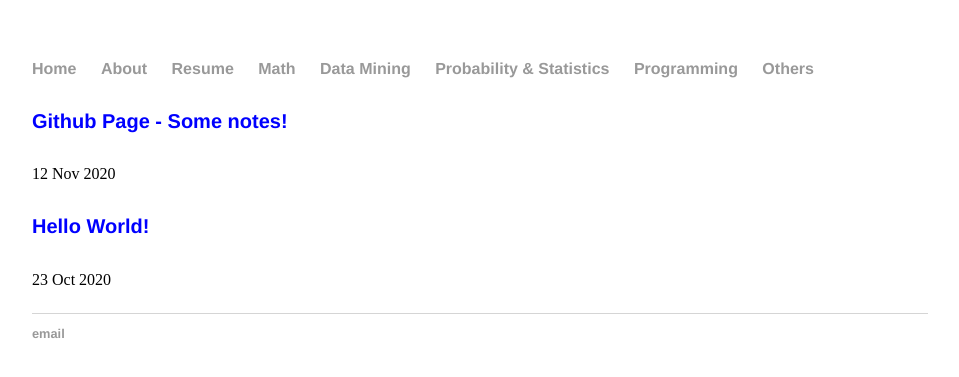
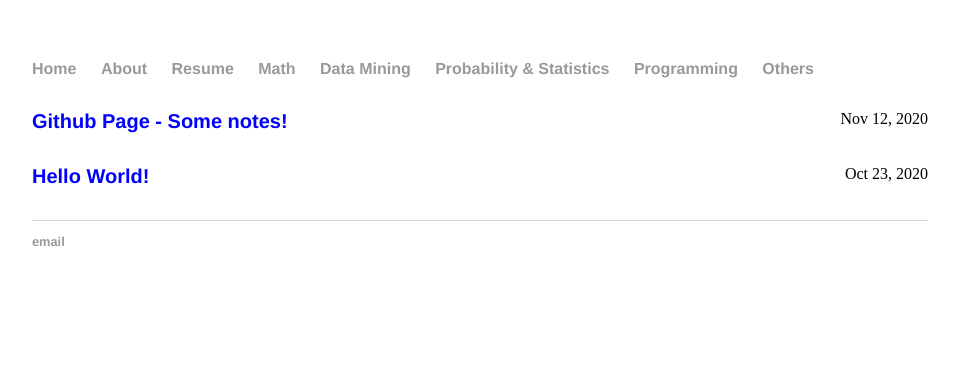
Before and after one commit to lytranp/lytranp.github.io, a Jekyll site: the page built from others/index.html, in a window 1280 px wide. Shown: the top 377 px of the page, without its empty margins (160-1119 px from the left). Built offline with Jekyll 4.4.1, drawn with Linux system fonts in a browser that asks for light colours.

Commit message:
Update index.html

```diff
--- a/others/index.html
+++ b/others/index.html
@@ -6,14 +6,16 @@ permalink: others
 <div class="posts">
   {% for post in site.posts %}
     {% if post.secondary == 'others' %}
+
+    <span style="float: right">{{ post.date | date: "%b %d, %Y" }}</span>
+
       <div class="post">
         <h1 class="post-title">
           <a href="{{ post.url }}">
             <h1 style="color:blue;font-size:20px;">{{ post.title }}</h1>
           </a>
         </h1>
-             <span class="post-date">{{ post.date | date_to_string }}</span>
-        				<p style="line-height:2px">
+
       </div>
     {% endif %}
   {% endfor %}
```
